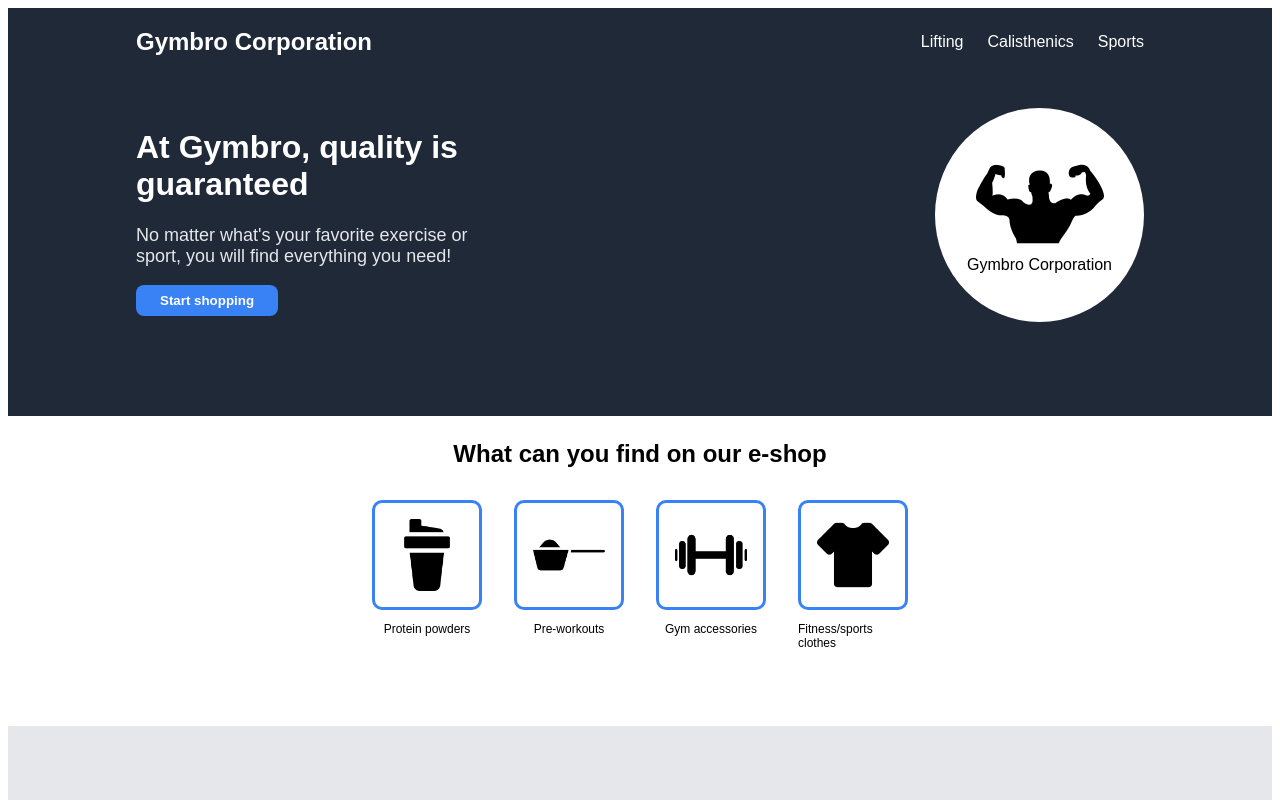
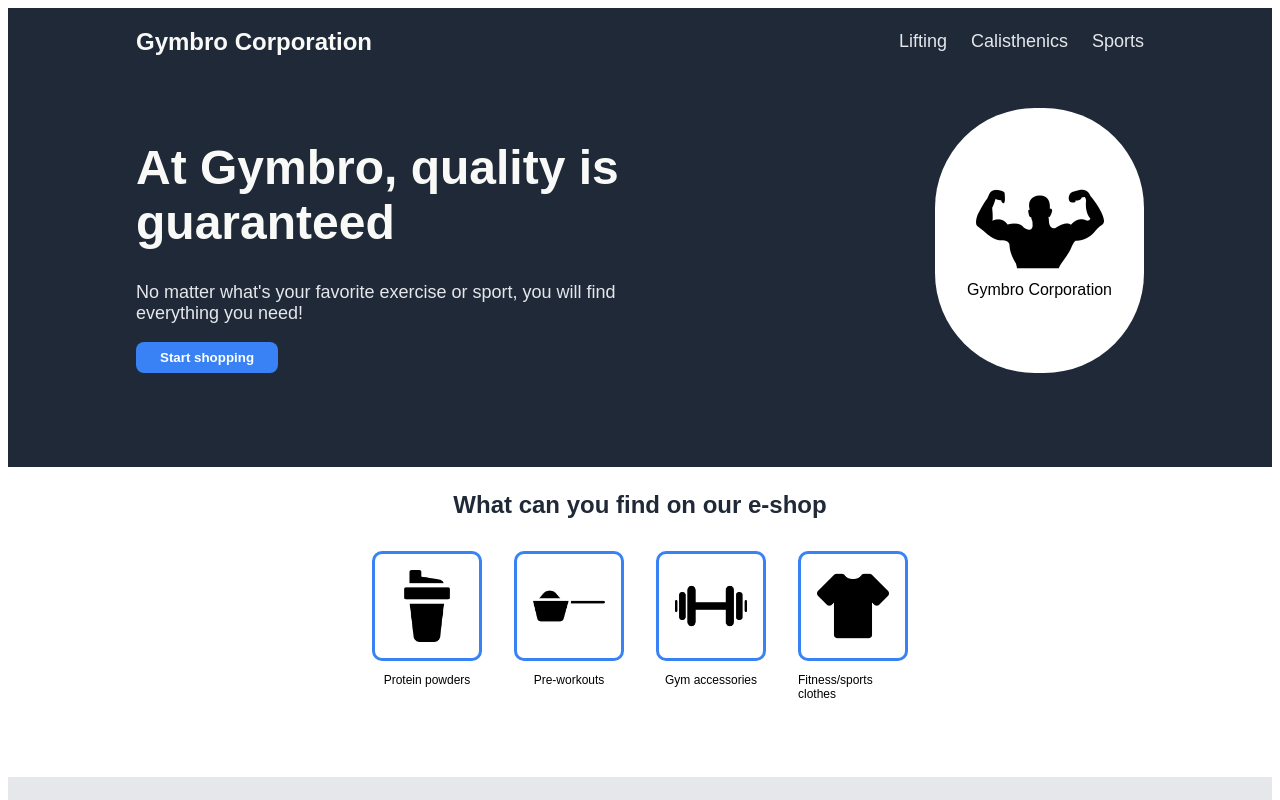
Before and after one commit to jozef-hudec-27/gymbro-corporation-page, a plain HTML site: page index.html in a window 1280 px wide. Shown: the top 800 px of the page. Drawn offline with Linux system fonts and the light colour scheme.

Commit message:
Edit font sizes and colors

```diff
--- a/css/style.css
+++ b/css/style.css
@@ -5,8 +5,9 @@ body {
 }
 
 a {
-    color: white;
+    color: #e5e7eb;
     text-decoration: none;
+    font-size: 18px;
 }
 
 .icon {
@@ -46,6 +47,7 @@ a {
     font-size: 24px;
     font-weight: extra-bold;
     margin-bottom: 32px;
+    color: #1f2937;
 }
 
 .product-container {
@@ -65,7 +67,7 @@ a {
 
 .bottom-container {
     display: flex;
-    padding: 32px;
+    padding: 48px;
     color: white;
 }
 
@@ -118,10 +120,20 @@ button {
 
 }
 
+.header h2 {
+    font-size: 24px;
+    color: #f9faf8;
+}
+
 .main {
     display: flex;
     width: 100%;
     justify-content: space-between;
+}
+
+.main h1 {
+    font-size: 48px;
+    color: #f9faf8;
 }
 
 .main img {
@@ -130,11 +142,12 @@ button {
 
 .logo {
     background-color: white;
-    border-radius: 50%;
+    border-radius: 100px;
     padding: 32px;
     display: flex;
     flex-direction: column;
     align-items: center;
+    justify-content: center;
 }
 
 .logo p {
--- a/index.html
+++ b/index.html
@@ -20,7 +20,7 @@
         </div>
 
         <div class="main">
-            <div style="width: 350px;">
+            <div style="width: 500px;">
                 <h1>At Gymbro, quality is guaranteed</h1>
                 <p style="color:#e5e7eb; font-size: 18px;">No matter what's your favorite exercise or sport, you will find everything you need!</p>
                 <button>Start shopping</button>
```
